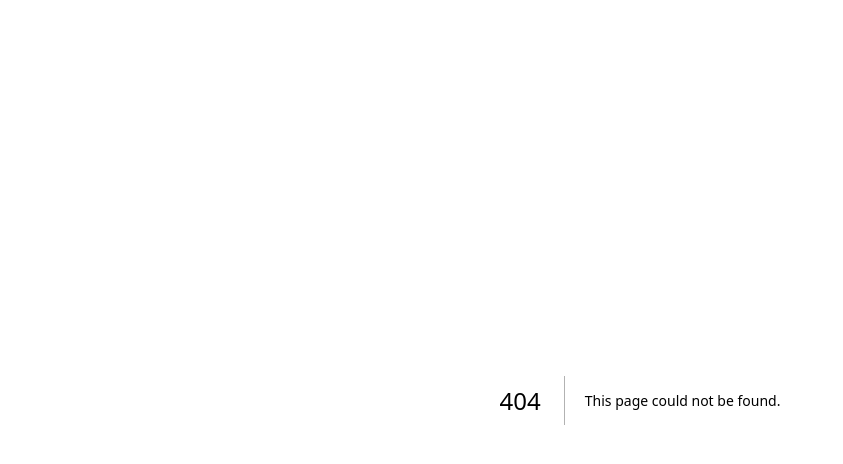
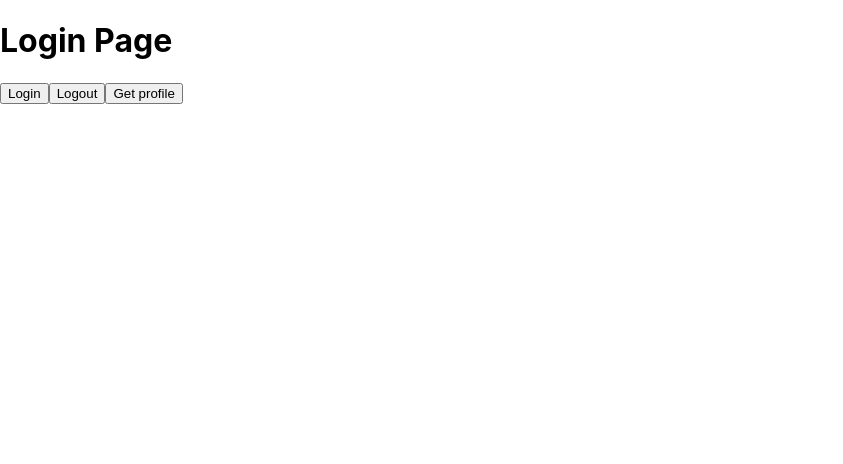
Before and after one commit to huynguyen2k/next-auth, a Next.js app: page /login in a window 1280 px wide. Before the commit this address had no page. Shown: the top 464 px of the page, without its empty margins (0-843 px from the left). Built offline with nearby package versions, Linux system fonts and the light colour scheme.

Commit message:
Add useSWR into the project

```diff
--- /dev/null
+++ b/api-client/auth-api.ts
@@ -0,0 +1,16 @@
+import { LoginPayload } from '../models';
+import { axiosClient } from './axios-client';
+
+export const authApi = {
+  login(data: LoginPayload) {
+    return axiosClient.post('/login', data);
+  },
+
+  logout() {
+    return axiosClient.get('/logout');
+  },
+
+  profile() {
+    return axiosClient.get('/profile');
+  },
+};
--- /dev/null
+++ b/api-client/axios-client.ts
@@ -0,0 +1,18 @@
+import axios from 'axios';
+
+export const axiosClient = axios.create({
+  baseURL: '/api',
+  headers: {
+    'Content-Type': 'Application/json',
+  },
+});
+
+axiosClient.interceptors.request.use(
+  config => config,
+  error => Promise.reject(error)
+);
+
+axiosClient.interceptors.response.use(
+  response => response.data,
+  error => Promise.reject(error)
+);
--- /dev/null
+++ b/api-client/index.ts
@@ -0,0 +1 @@
+export * from './auth-api';
--- /dev/null
+++ b/components/common/index.ts
@@ -0,0 +1 @@
+export * from './ProfileDetail';
--- /dev/null
+++ b/models/auth.ts
@@ -0,0 +1,4 @@
+export interface LoginPayload {
+  username: string;
+  password: string;
+}
--- /dev/null
+++ b/models/index.ts
@@ -0,0 +1 @@
+export * from './auth';
--- a/next.config.js
+++ b/next.config.js
@@ -1,7 +1,7 @@
 /** @type {import('next').NextConfig} */
 const nextConfig = {
-  reactStrictMode: true,
+  reactStrictMode: false,
   swcMinify: true,
-}
+};
 
-module.exports = nextConfig
+module.exports = nextConfig;
--- a/package.json
+++ b/package.json
@@ -14,6 +14,7 @@
     "@types/node": "18.11.9",
     "@types/react": "18.0.25",
     "@types/react-dom": "18.0.8",
+    "axios": "^1.1.3",
     "cookies": "^0.8.0",
     "eslint": "8.27.0",
     "eslint-config-next": "13.0.2",
@@ -21,6 +22,7 @@
     "next": "13.0.2",
     "react": "18.2.0",
     "react-dom": "18.2.0",
+    "swr": "^1.3.0",
     "typescript": "4.8.4"
   }
 }
--- a/pages/_app.tsx
+++ b/pages/_app.tsx
@@ -1,6 +1,12 @@
-import '../styles/globals.css'
-import type { AppProps } from 'next/app'
+import '../styles/globals.css';
+import type { AppProps } from 'next/app';
+import { SWRConfig } from 'swr';
+import { axiosClient } from '../api-client/axios-client';
 
 export default function App({ Component, pageProps }: AppProps) {
-  return <Component {...pageProps} />
+  return (
+    <SWRConfig value={{ fetcher: url => axiosClient.get(url), shouldRetryOnError: false }}>
+      <Component {...pageProps} />
+    </SWRConfig>
+  );
 }
--- /dev/null
+++ b/pages/login.tsx
@@ -0,0 +1,47 @@
+import * as React from 'react';
+import { authApi } from '../api-client';
+
+export interface LoginPageProps {}
+
+function LoginPage(props: LoginPageProps) {
+  const handleLoginClick = async () => {
+    try {
+      const loginPayload = {
+        username: 'test123',
+        password: 'test123',
+      };
+
+      await authApi.login(loginPayload);
+    } catch (error) {
+      console.log('Failed to login: ', error);
+    }
+  };
+
+  const handleLogoutClick = async () => {
+    try {
+      await authApi.logout();
+    } catch (error) {
+      console.log('Failed to logout: ', error);
+    }
+  };
+
+  const handleGetProfileClick = async () => {
+    try {
+      await authApi.profile();
+    } catch (error) {
+      console.log('Failed to get profile: ', error);
+    }
+  };
+
+  return (
+    <div>
+      <h1>Login Page</h1>
+
+      <button onClick={handleLoginClick}>Login</button>
+      <button onClick={handleLogoutClick}>Logout</button>
+      <button onClick={handleGetProfileClick}>Get profile</button>
+    </div>
+  );
+}
+
+export default LoginPage;
--- /dev/null
+++ b/pages/swr.tsx
@@ -0,0 +1,29 @@
+import * as React from 'react';
+import { ProfileDetail } from '../components/common';
+
+export interface SWRPageProps {}
+
+function SWRPage(props: SWRPageProps) {
+  const [number, setNumber] = React.useState(3);
+
+  const handleAddClick = () => {
+    setNumber(prevNum => prevNum + 1);
+  };
+
+  return (
+    <div>
+      <h1>SWR Page</h1>
+      <button onClick={handleAddClick}>Add detail</button>
+
+      <ul>
+        {Array.from(Array(number).keys()).map(value => (
+          <li key={value}>
+            <ProfileDetail userId="lea2aa9l7x3a5v2" />
+          </li>
+        ))}
+      </ul>
+    </div>
+  );
+}
+
+export default SWRPage;
```
Also changed, not shown: components/common/ProfileDetail.tsx (added, +28 -0 lines), 2 other files (tests, documents, lock files or other folders).
